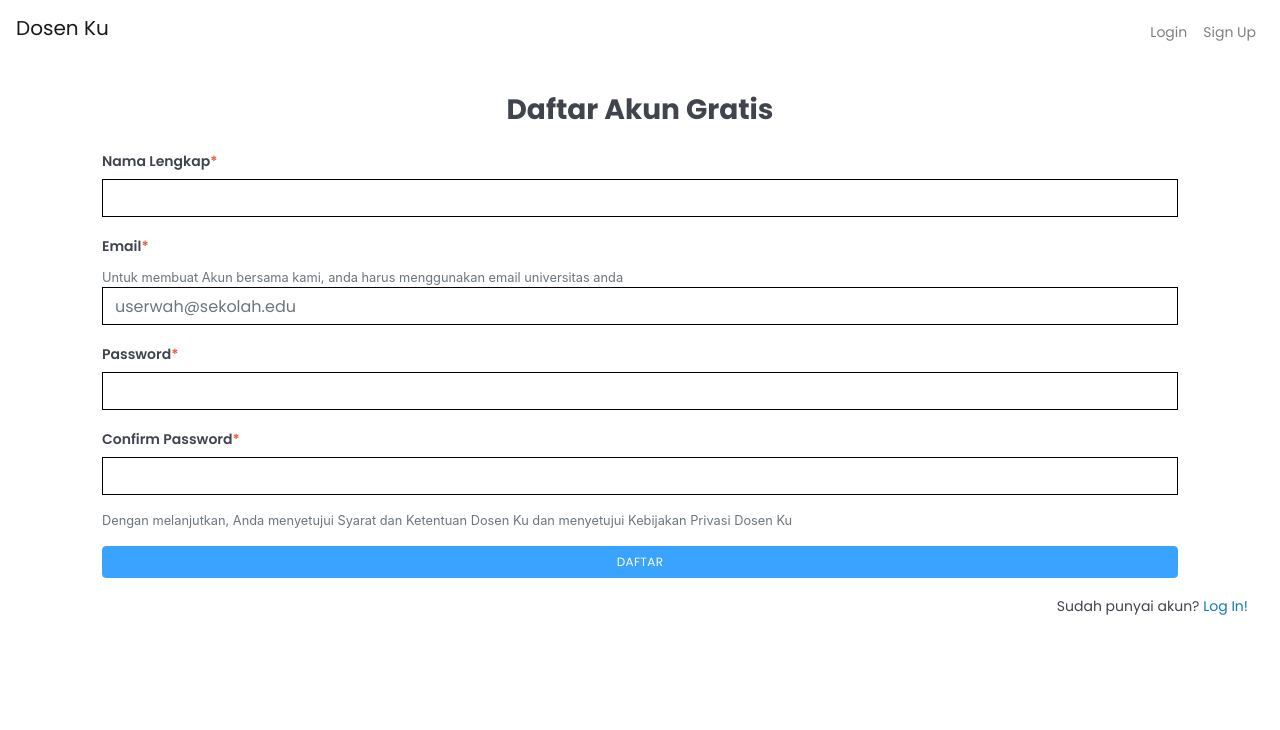
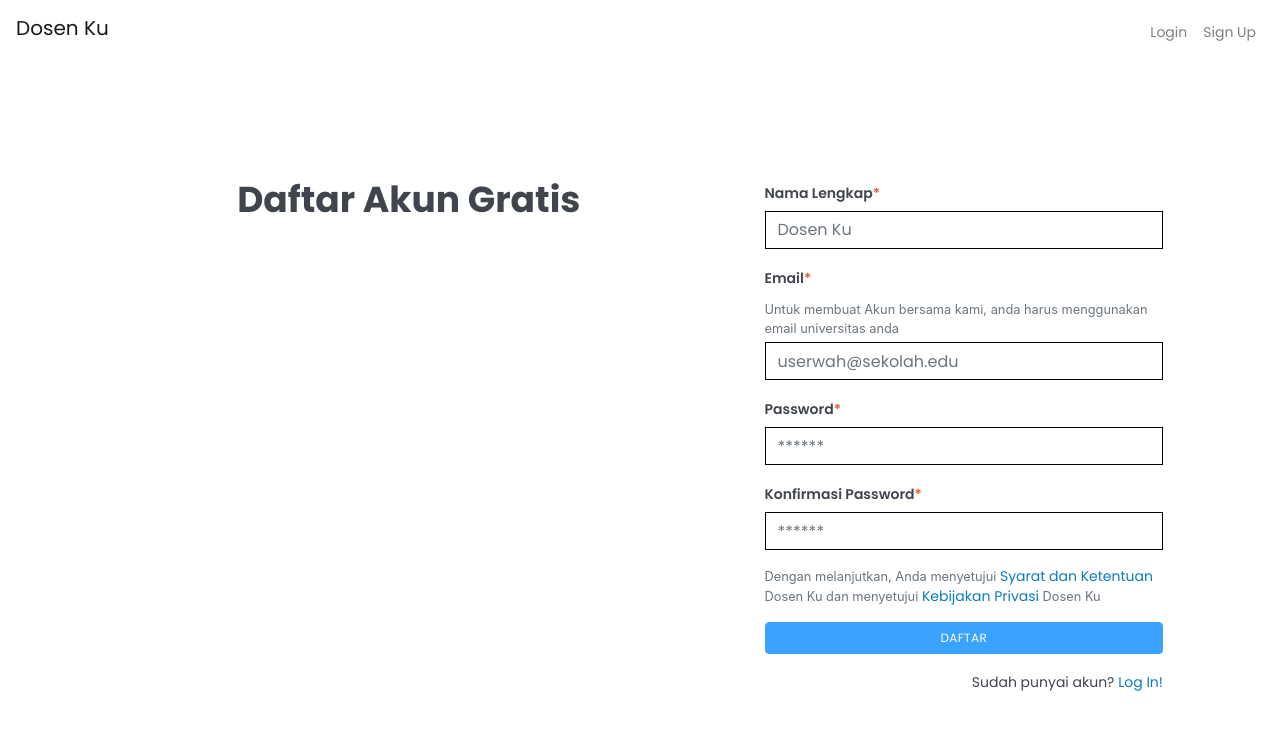
Before and after one commit to Harus-Bisa/frontendv2, a React (Create React App) app in the folder hb-v2/: page /signup in a window 1280 px wide. Shown: the top 730 px of the page. Built offline with nearby package versions, Linux system fonts and the light colour scheme.

Commit message:
sign up form

```diff
--- a/hb-v2/src/components/Form/SignUpForm.js
+++ b/hb-v2/src/components/Form/SignUpForm.js
@@ -10,6 +10,7 @@ function SignUpForm(props){
     var [email, setEmail] = React.useState("")
     var [password, setPassword] = React.useState("")
     var [confirmPassword, setConfirmPassword] = React.useState("")
+    var [showPasswordText, setShowPasswordText] = React.useState(false)
     var [name, setName] = React.useState("")
 
     const submit = async (event) =>{
@@ -44,11 +45,12 @@ function SignUpForm(props){
                         value={name}
                         onChange={(event) => setName(event.target.value)}
                         required
+                        placeholder="Dosen Ku"
                     />
                 </FormGroup>
                 <FormGroup>
                     <Label>Email<span className="red">*</span></Label>
-                    <FormText>Untuk membuat Akun bersama kami, anda harus menggunakan email universitas anda</FormText>
+                    <FormText style={{marginBottom:'0.25rem'}}>Untuk membuat Akun bersama kami, anda harus menggunakan email universitas anda</FormText>
                     <Input
                         valid={validEmail}
                         type="email"
@@ -68,10 +70,14 @@ function SignUpForm(props){
                         value={password}
                         onChange={(event) => setPassword(event.target.value)}
                         required
+                        onFocus={() => setShowPasswordText(true)}
+                        onBlur={() => setShowPasswordText(false)}
+                        placeholder="******"
                     />
+                    {showPasswordText  && <FormText>6+ characters/upper/lower/symbol</FormText>}
                 </FormGroup>
                 <FormGroup>
-                    <Label>Confirm Password<span className="red">*</span></Label>
+                    <Label>Konfirmasi Password<span className="red">*</span></Label>
                     <Input
                         valid={validPassword}
                         type="password"
@@ -79,10 +85,11 @@ function SignUpForm(props){
                         value={confirmPassword}
                         onChange={(event) => setConfirmPassword(event.target.value)}
                         required
+                        placeholder="******"
                     />
                 </FormGroup>
                 <FormGroup>
-                    <FormText>Dengan melanjutkan, Anda menyetujui Syarat dan Ketentuan Dosen Ku dan menyetujui Kebijakan Privasi Dosen Ku</FormText>
+                    <FormText>Dengan melanjutkan, Anda menyetujui <a href="/">Syarat dan Ketentuan</a> Dosen Ku dan menyetujui <a href="/">Kebijakan Privasi</a> Dosen Ku</FormText>
                 </FormGroup>
                 {props.error && <Feedback color={"danger"} message={props.error.message}/>}
                 <FormGroup>
--- a/hb-v2/src/components/Popup/PopupForm.js
+++ b/hb-v2/src/components/Popup/PopupForm.js
@@ -3,13 +3,13 @@ import React from "react";
 export default function PopupForm(props){
     return(
         <div>
-            <div className="content" style={{textAlign:'center', marginBottom:'-15px'}}>
+            <div className="content container" style={{textAlign:'center', marginBottom:'-15px'}}>
                 {props.header}
             </div>
             <div>
                 {props.form}
             </div>
-            <div className="content" style={{textAlign:"right", marginTop:'-30px'}}>
+            <div className="content container" style={{textAlign:"right", marginTop:'-30px'}}>
                 {props.footer}
             </div>
         </div>
--- a/hb-v2/src/css/index.css
+++ b/hb-v2/src/css/index.css
@@ -174,8 +174,8 @@ label{
 
 .form-control:focus{
   outline-color: var(--hb-blue);
-  border-color: var(--hb-blue);
-  box-shadow: none;
+  border-color: #00ACF9 !important;
+  box-shadow: 0px 0px 4px rgba(0, 172, 249, 0.45);
 }
 
 .nav-tabs .nav-item.show .nav-link, .nav-tabs .nav-link.active{
--- a/hb-v2/src/pages/Sign Up/SignUp.js
+++ b/hb-v2/src/pages/Sign Up/SignUp.js
@@ -1,11 +1,24 @@
 import React from "react";
 import SignUpPopup from "../../components/Popup/SignupPopup";
+import SignUpForm from "../../components/Form/SignUpForm";
 
 
 export default function SignUp(){
     return(
-        <div className="page-container">
-            <SignUpPopup page/>
+        <div className="page-container container flex">
+            <div className="row justify-content-center no-gutters" style={{marginTop:"auto", marginBottom:'auto'}}>
+                <div className="col-lg-7" style={{textAlign:'center'}}>
+                    <div className="content container">
+                        <h2>Daftar Akun Gratis</h2>
+                    </div>
+                </div>
+                <div className="col-lg-5 flex">
+                    <SignUpForm className="margin-auto"/>
+                    <div className="content container" style={{marginTop:'-30px', textAlign:'right'}}>
+                        <p>Sudah punyai akun? <a href="/login">Log In!</a></p>
+                    </div>
+                </div>
+            </div>
         </div>
     )
 }
```
